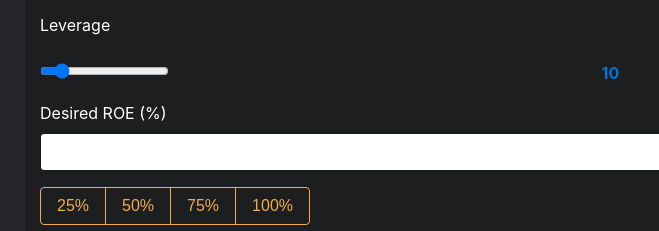
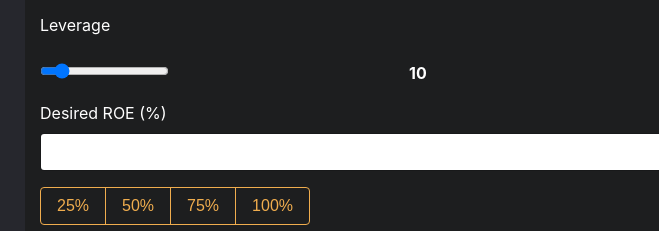
Before and after one commit to miloparsons/futurecalc, a plain HTML site: page index.html in a window 1280 px wide. Shown: the part 168-399 px from the top of the page, 39-698 px from the left. Drawn offline with Linux system fonts and the light colour scheme.

Commit message:
Updates to index.html

```diff
--- a/index.html
+++ b/index.html
@@ -37,10 +37,10 @@
                             </label>
                         </div>
                         <div class="d-flex my-3">
-                            <div class="w-75">
+                            <div class="w-50">
                                 <input type="range" class="custom-range" id="leverage" value="10" min="1" max="75">
                             </div>
-                            <span class="font-weight-bold text-primary ml-2 valueSpan2"></span>
+                            <span class="font-weight-bold valueSpan2"></span>
                         </div>
                         <div class="form-group">
                             <label for="desired_roe">
```
